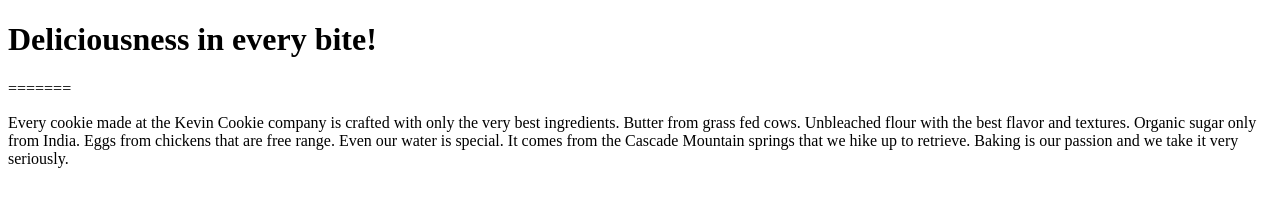
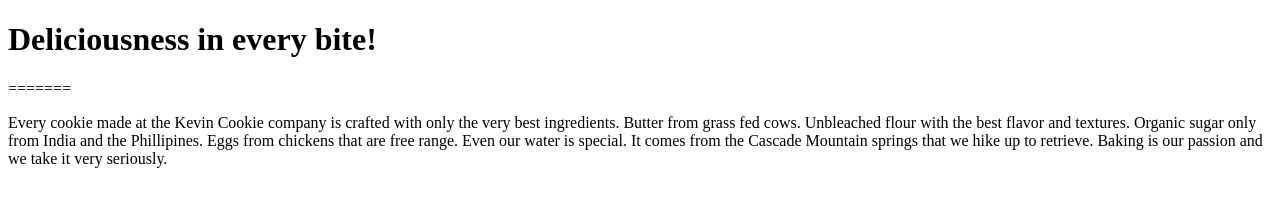
Before and after one commit to NzizaInes/KevinCoolieCompany.com, a plain HTML site: page index.htm in a window 1280 px wide. Drawn offline with Linux system fonts and the light colour scheme.

Commit message:
Update index.htm

```diff
--- a/index.htm
+++ b/index.htm
@@ -5,7 +5,7 @@
 <h1>Deliciousness in every bite!</h1>
 
 =======
-<p>Every cookie made at the Kevin Cookie company is crafted with only the very best ingredients. Butter from grass fed cows. Unbleached flour with the best flavor and textures. Organic sugar only from India. Eggs from chickens that are free range. Even our water is special. It comes from the Cascade Mountain springs that we hike up to retrieve. Baking is our passion and we take it very seriously.</p>
+<p>Every cookie made at the Kevin Cookie company is crafted with only the very best ingredients. Butter from grass fed cows. Unbleached flour with the best flavor and textures. Organic sugar only from India and the Phillipines. Eggs from chickens that are free range. Even our water is special. It comes from the Cascade Mountain springs that we hike up to retrieve. Baking is our passion and we take it very seriously.</p>
 
 
 </body>
```
